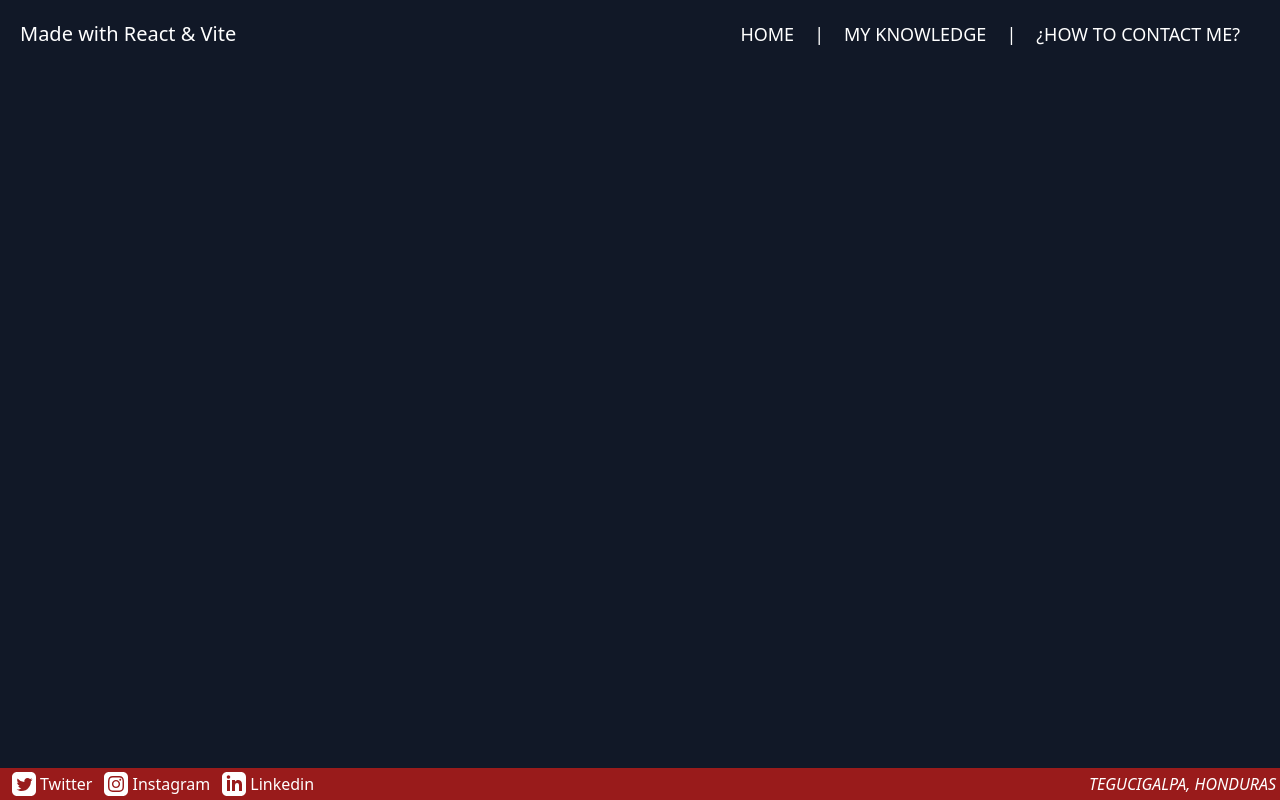
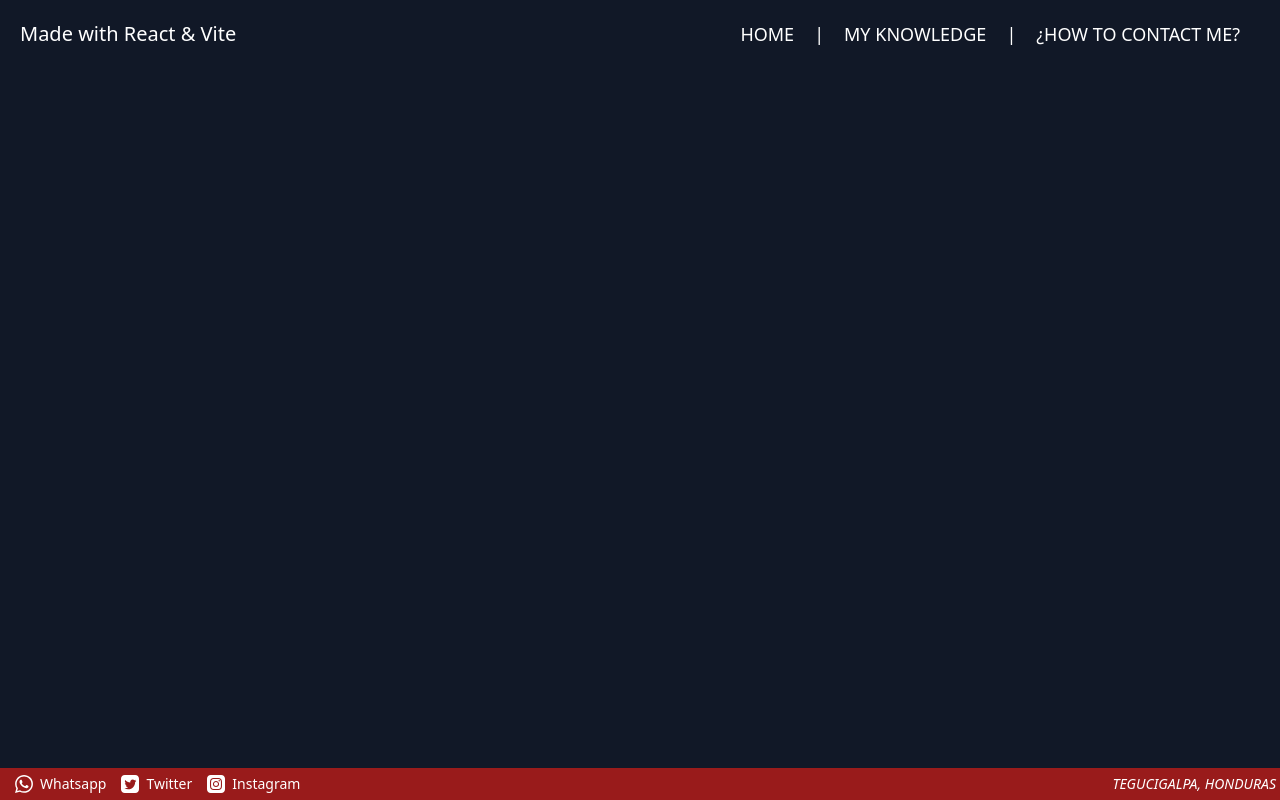
Before and after one commit to Rublox99/portafolio-ruben-almendares, a React (Vite) app: page /contactMe in a window 1280 px wide. Built offline with nearby package versions, Linux system fonts and the light colour scheme.

Commit message:
Cambios notables de los íconos

```diff
--- a/src/components/Footer.jsx
+++ b/src/components/Footer.jsx
@@ -3,13 +3,13 @@ import React from 'react'
 /*bg-svg1 bg-center bg-cover*/
 const Footer = () => {
   return (
-    <section className='text-white p-1 w-full bg-red-800 flex justify-between mt-auto'>
+    <section className='text-white text-sm p-1 w-full bg-red-800 flex justify-between mt-auto'>
       <ul className='flex'>
-        <li className='mx-1 flex hover:invert transition-all duration-200'><img src="webGraphics/favicon-twitter.svg" className='mx-1 invert'/><a href="">Twitter</a></li>
-        <li className='mx-1 flex hover:invert transition-all duration-200'><img src="webGraphics/favicon-instagram.svg" className='mx-1 invert'/><a href="">Instagram</a></li>
-        <li className='mx-1 flex hover:invert transition-all duration-200'><img src="webGraphics/favicon-linkedin.svg" className='mx-1 invert'/><a href="">Linkedin</a></li>
+        <li className='mx-1 flex hover:invert transition-all duration-200'><img src="webGraphics/favicon-whatsapp.svg" className='mx-1 invert scale-75'/><a href="https://wa.link/jax1s7" className='my-auto'>Whatsapp</a></li>
+        <li className='mx-1 flex hover:invert transition-all duration-200'><img src="webGraphics/favicon-twitter.svg" className='mx-1 invert scale-75'/><a href="https://twitter.com/CamiloAlmendar2" className='my-auto'>Twitter</a></li>
+        <li className='mx-1 flex hover:invert transition-all duration-200'><img src="webGraphics/favicon-instagram.svg" className='mx-1 invert scale-75'/><a href="https://www.instagram.com/jcamilo.rar/" className='my-auto'>Instagram</a></li>
       </ul>
-      <div className='uppercase italic'>Tegucigalpa, Honduras</div>
+      <div className='uppercase italic my-auto'>Tegucigalpa, Honduras</div>
     </section>
   )
 }
```
